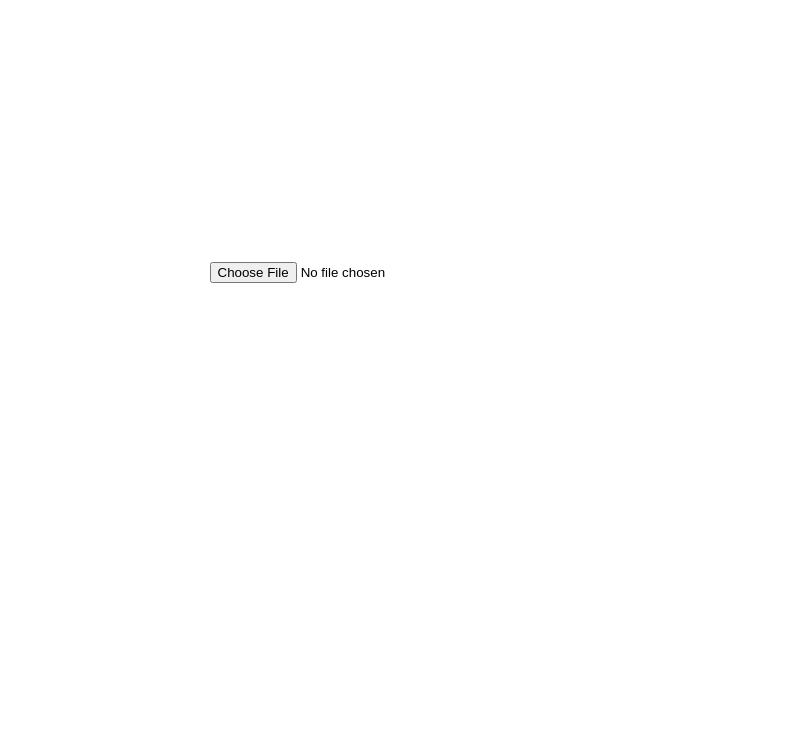
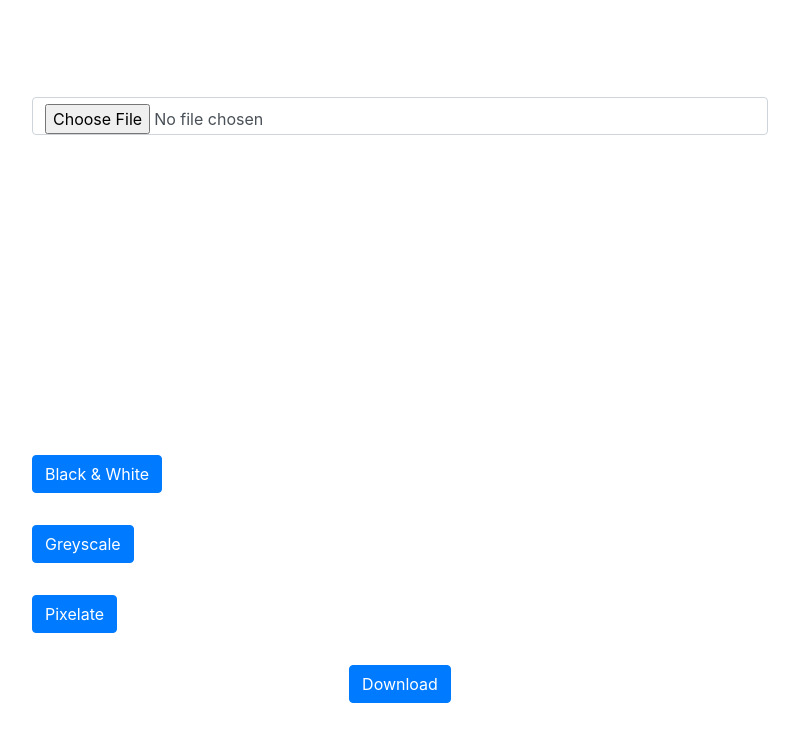
Before and after one commit to nuritnt/pixelpro, an Electron app: page src/index.html in a window 800 px wide. Drawn offline with nearby package versions, Linux system fonts and the light colour scheme.

Commit message:
fixed design

```diff
--- a/src/index.css
+++ b/src/index.css
@@ -2,7 +2,6 @@ body {
   font-family: -apple-system, BlinkMacSystemFont, 'Segoe UI', Roboto, Helvetica,
     Arial, sans-serif;
   margin: auto;
-  max-width: 38rem;
   padding: 2rem;
   display: flex;
   flex-direction: column;
--- a/src/index.html
+++ b/src/index.html
@@ -5,12 +5,45 @@
     <meta name="viewport" content="width=device-width, initial-scale=1.0">
     <title>Meco: Image Filters</title>
     <link rel="stylesheet" href="index.css">
+    <link rel="stylesheet" href="../node_modules/bootstrap/dist/css/bootstrap.min.css"
 </head>
 <body>
-    <input type="file" id="fileInput" accept="image/*">
-    <canvas id="canvas" width="400" height="300"></canvas>
-    <button id="blackWhiteBtn" style="display: none;">Black & White</button>
-    <button id="downloadBtn" style="display: none;">Download</button>
+    <div class="row" style="width: 100%; text-align: center;">
+    <div class="col-lg-4">
+        <div class="row">
+            <input class="form-control" type="file" id="fileInput" accept="image/*">
+        </div>
+        <div class="row">
+            <canvas id="canvas" width="400" height="300"></canvas>
+        </div>
+    </div>
+    <div class="col-lg-4">
+        <div class="row">
+            <div class="form-group" style="margin-bottom: 2rem;">
+    <button id="blackWhiteBtn" class="btn btn-primary">Black & White</button>
+
+            </div>
+
+        </div>
+<div class="row">
+    <div class="form-group" style="margin-bottom: 2rem;">
+        <button id="greyscaleBtn" class="btn btn-primary">Greyscale</button>
+
+                </div>
+</div>
+<div class="row">
+    <div class="form-group" style="margin-bottom: 2rem;">
+        <button id="blurBtn" class="btn btn-primary">Pixelate</button>
+
+                </div>
+</div>
+    </div>
+    <div class="col-lg-4">
+    <button id="downloadBtn" class="btn btn-primary">Download</button>
+
+    </div>
+
+    </div>
 
     <script>
         const canvas = document.getElementById('canvas');
```
